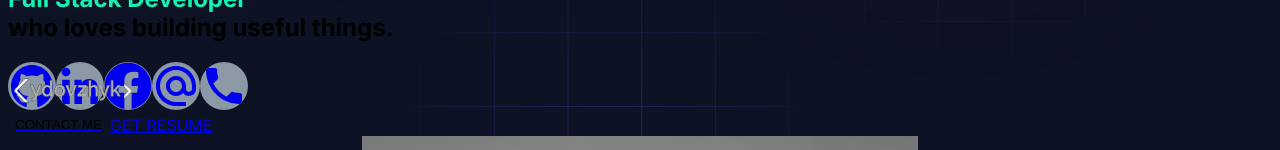
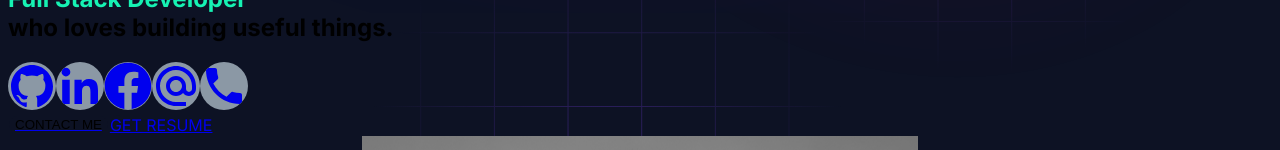
Before and after one commit to ydovzhyk/my-portfolio, a Next.js app: page / in a window 1280 px wide. Shown: the part 332-482 px from the top of the page. Built offline with nearby package versions, Linux system fonts and the light colour scheme.

Commit message:
add corrections

```diff
--- a/app/components/ClientLayout.jsx
+++ b/app/components/ClientLayout.jsx
@@ -2,7 +2,7 @@
 
 import { ToastContainer } from 'react-toastify'
 import 'react-toastify/dist/ReactToastify.css'
-import Navbar from './navbar'
+// import Navbar from './navbar'
 import ScrollToTop from './helper/scroll-to-top'
 
 export default function ClientLayout({children}){
@@ -10,7 +10,7 @@ export default function ClientLayout({children}){
     <>
       <ToastContainer />
       <main className="min-h-screen relative mx-auto pt-20 px-6 sm:px-12 lg:max-w-[70rem] xl:max-w-[76rem] 2xl:max-w-[92rem] text-white">
-        <Navbar />
+        {/* <Navbar /> */}
         {children}
         <ScrollToTop />
       </main>
--- a/app/components/homepage/skills/index.jsx
+++ b/app/components/homepage/skills/index.jsx
@@ -1,8 +1,6 @@
 // @flow strict
-
 import { skillsData } from "../../../../utils/data/skills";
 import { skillsImage } from "../../../../utils/skill-image";
-import Image from "next/image";
 import Marquee from "react-fast-marquee";
 
 function Skills() {
```
